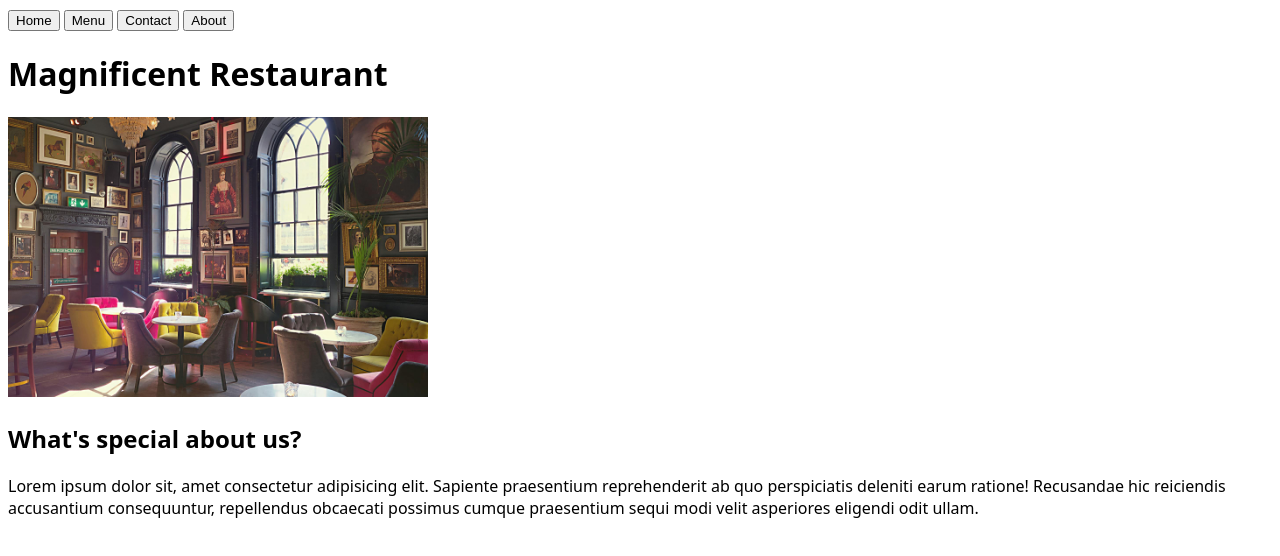
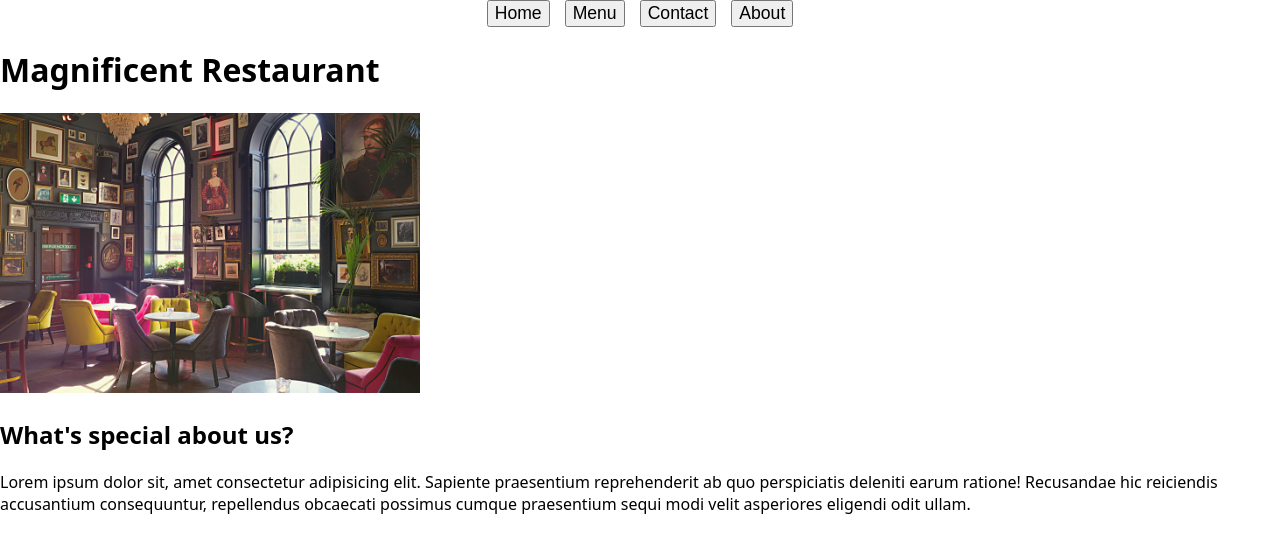
Before and after one commit to ajayfoo/odin-restaurant-page, a plain HTML site: page index.html in a window 1280 px wide. Drawn offline with Linux system fonts and the light colour scheme.

Commit message:
refactor: Change setup to getNewHomeContent

```diff
--- a/main.js
+++ b/main.js
@@ -16,7 +16,7 @@
   \**************************/
 /***/ ((__unused_webpack_module, __webpack_exports__, __webpack_require__) => {
 
-eval("__webpack_require__.r(__webpack_exports__);\n/* harmony export */ __webpack_require__.d(__webpack_exports__, {\n/* harmony export */   setup: () => (/* binding */ setup)\n/* harmony export */ });\nconst content = document.getElementById('content');\nconst setup = () => {\n    const h1 = document.createElement('h1');\n    h1.textContent = 'Magnificent Restaurant';\n    const img = document.createElement('img');\n    img.src = \"images/hero.jpg\";\n    img.alt = \"interior of the restaurant\";\n    const h2 = document.createElement('h2');\n    h2.textContent = \"What's special about us?\"\n    const p = document.createElement('p');\n    p.textContent = `Lorem ipsum dolor sit, amet consectetur adipisicing elit. Sapiente praesentium reprehenderit ab quo\n            perspiciatis deleniti earum ratione! Recusandae hic reiciendis accusantium consequuntur, repellendus\n            obcaecati possimus cumque praesentium sequi modi velit asperiores eligendi odit ullam.`;\n    content.append(h1, img, h2, p);\n};\n\n\n\n//# sourceURL=webpack://top-restaurant-page/./src/homeSetup.js?");
+eval("__webpack_require__.r(__webpack_exports__);\n/* harmony export */ __webpack_require__.d(__webpack_exports__, {\n/* harmony export */   getNewHomeContent: () => (/* binding */ getNewHomeContent)\n/* harmony export */ });\nconst getNewHomeContent = () => {\n    const homeContent = document.createElement('div');\n    const h1 = document.createElement('h1');\n    h1.textContent = 'Magnificent Restaurant';\n    const img = document.createElement('img');\n    img.src = \"images/hero.jpg\";\n    img.alt = \"interior of the restaurant\";\n    const h2 = document.createElement('h2');\n    h2.textContent = \"What's special about us?\"\n    const p = document.createElement('p');\n    p.textContent = `Lorem ipsum dolor sit, amet consectetur adipisicing elit. Sapiente praesentium reprehenderit ab quo\n            perspiciatis deleniti earum ratione! Recusandae hic reiciendis accusantium consequuntur, repellendus\n            obcaecati possimus cumque praesentium sequi modi velit asperiores eligendi odit ullam.`;\n    homeContent.append(h1, img, h2, p);\n    return homeContent;\n};\n\n\n\n//# sourceURL=webpack://top-restaurant-page/./src/homeSetup.js?");
 
 /***/ }),
 
@@ -26,7 +26,7 @@ eval("__webpack_require__.r(__webpack_exports__);\n/* harmony export */ __webpac
   \**********************/
 /***/ ((__unused_webpack_module, __webpack_exports__, __webpack_require__) => {
 
-eval("__webpack_require__.r(__webpack_exports__);\n/* harmony import */ var _homeSetup__WEBPACK_IMPORTED_MODULE_0__ = __webpack_require__(/*! ./homeSetup */ \"./src/homeSetup.js\");\n\n(0,_homeSetup__WEBPACK_IMPORTED_MODULE_0__.setup)();\n\n//# sourceURL=webpack://top-restaurant-page/./src/index.js?");
+eval("__webpack_require__.r(__webpack_exports__);\n/* harmony import */ var _homeSetup__WEBPACK_IMPORTED_MODULE_0__ = __webpack_require__(/*! ./homeSetup */ \"./src/homeSetup.js\");\n\nconst content = document.getElementById('content');\nconst newHomeContent = (0,_homeSetup__WEBPACK_IMPORTED_MODULE_0__.getNewHomeContent)();\n\ncontent.appendChild(newHomeContent);\n\n//# sourceURL=webpack://top-restaurant-page/./src/index.js?");
 
 /***/ })
 
--- a/style.css
+++ b/style.css
@@ -9,6 +9,23 @@
     box-sizing: inherit;
 }
 
-#content>h1+img {
+body {
+    margin: 0;
+    padding: 0;
+}
+
+header>nav:only-of-type {
+    display: grid;
+    grid-template-columns: repeat(4, min-content);
+    justify-content: center;
+    gap: 15px;
+}
+
+header>nav:only-of-type>button {
+    font-size: 1.1rem;
+    cursor: pointer;
+}
+
+#content>div>h1+img {
     width: 420px;
 }
```
